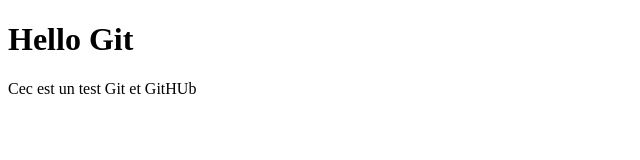
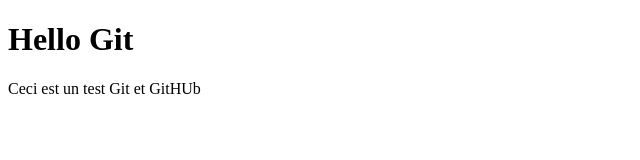
Before and after one commit to MendrikaNomentsoa/HelloGit, a plain HTML site: page index.html in a window 1280 px wide. Shown: the full height of the page, 0-640 px from the left. Drawn offline with Linux system fonts and the light colour scheme.

Commit message:
Correction du phrase

```diff
--- a/index.html
+++ b/index.html
@@ -7,6 +7,6 @@
 </head>
 <body>
     <h1>Hello Git</h1>
-    <p>Cec est un test Git et GitHUb</p>
+    <p>Ceci est un test Git et GitHUb</p>
 </body>
 </html>
```
